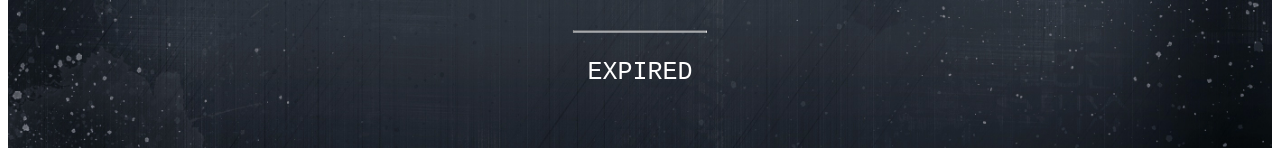
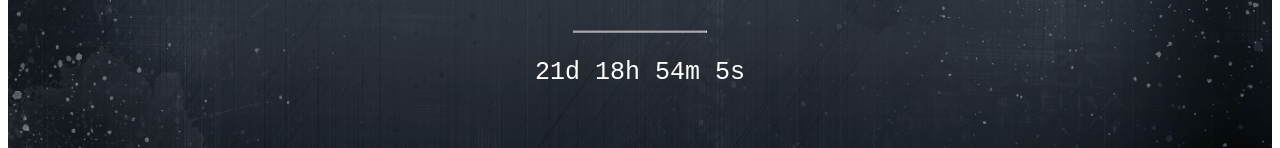
Before and after one commit to gngenius02/gngenius02.github.io, a plain HTML site: page index.html in a window 1280 px wide. Shown: the part 399-547 px from the top of the page. Drawn offline with Linux system fonts and the light colour scheme.

Commit message:
Update index.html

```diff
--- a/index.html
+++ b/index.html
@@ -71,7 +71,7 @@ hr {
 </div>
 <script>
 // Set the date we're counting down to
-var countDownDate = new Date("April 5, 2020 00:00:00").getTime();
+var countDownDate = new Date("May 15, 2020 00:00:00").getTime();
 
 // Update the count down every 1 second
 var x = setInterval(function() {
```
